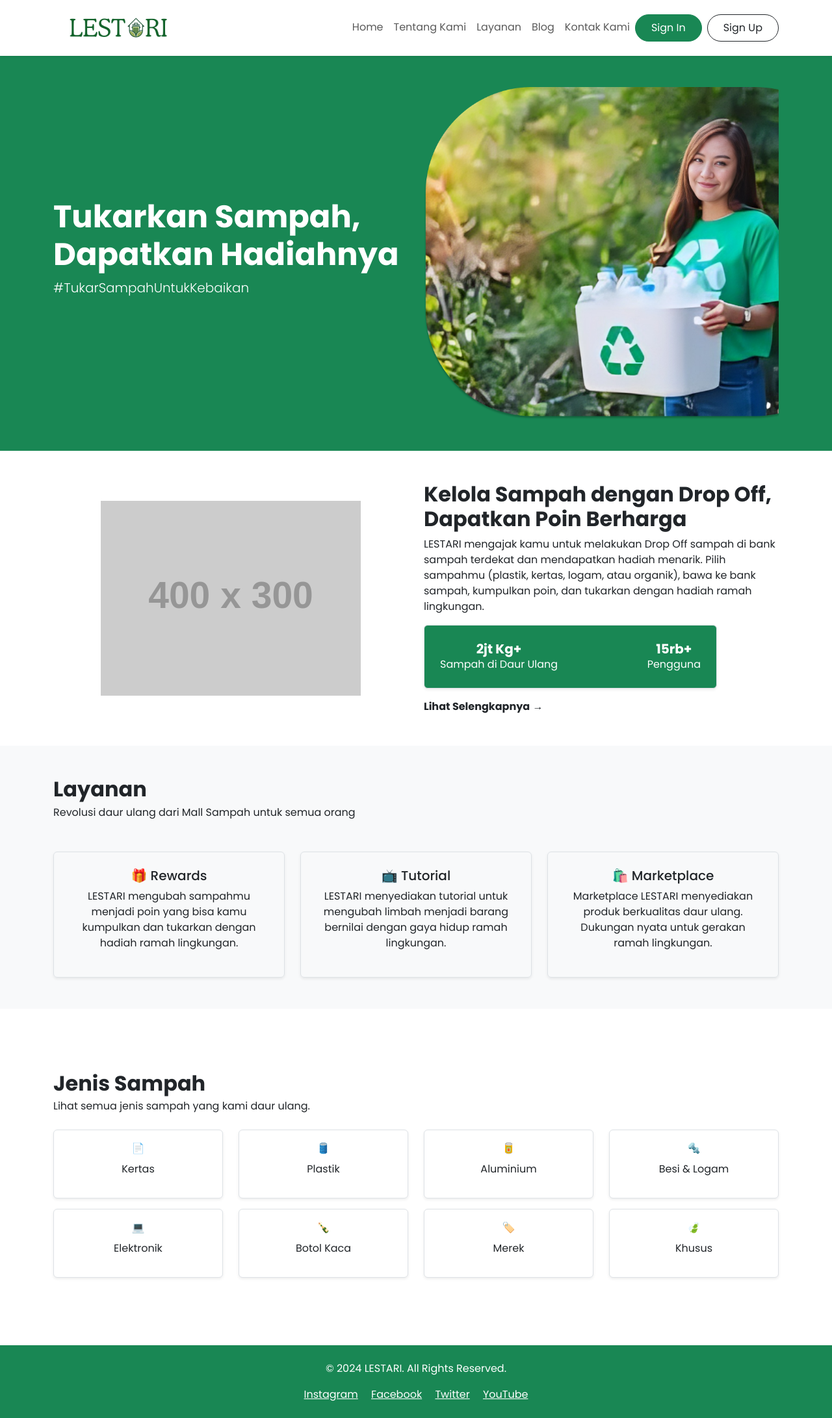
After one commit to sceptzrion/Lestari, a PHP site: page /landingpage.php in a window 1280 px wide. The commit adds this page. Shown: the whole page at 65% size. Run offline with PHP 8.4, Linux system fonts and the light colour scheme; grey boxes labelled with a size stand in for pictures from a placeholder-image service; some libraries are stand-ins or nearby versions.

Commit message:
create landing page

```diff
--- /dev/null
+++ b/landingpage.php
@@ -0,0 +1,192 @@
+<!DOCTYPE html>
+<html lang="en">
+  <head>
+    <meta charset="UTF-8" />
+    <meta name="viewport" content="width=device-width, initial-scale=1.0" />
+    <title>Landing Page</title>
+    <!-- Google Fonts -->
+    <link href="https://fonts.googleapis.com/css2?family=Poppins:wght@300;400;500;600;700&display=swap" rel="stylesheet" />
+    <!-- Bootstrap CSS -->
+    <link href="https://cdn.jsdelivr.net/npm/bootstrap@5.3.0/dist/css/bootstrap.min.css" rel="stylesheet" />
+    <style>
+      body {
+        font-family: "Poppins", sans-serif;
+      }
+    </style>
+  </head>
+  <body>
+    <!-- Navbar -->
+    <nav class="navbar navbar-expand-lg navbar-light bg-white shadow-sm py-1">
+      <div class="container">
+        <a href="." class="">
+          <img src="./images/Logo.png" alt="Logo Lestari">
+        </a>
+        <button class="navbar-toggler" type="button" data-bs-toggle="collapse" data-bs-target="#navbarNav" aria-controls="navbarNav" aria-expanded="false" aria-label="Toggle navigation">
+          <span class="navbar-toggler-icon"></span>
+        </button>
+        <div class="collapse navbar-collapse" id="navbarNav">
+          <ul class="navbar-nav ms-auto">
+            <li class="nav-item"><a class="nav-link" href="#">Home</a></li>
+            <li class="nav-item"><a class="nav-link" href="#">Tentang Kami</a></li>
+            <li class="nav-item"><a class="nav-link" href="#">Layanan</a></li>
+            <li class="nav-item"><a class="nav-link" href="#">Blog</a></li>
+            <li class="nav-item"><a class="nav-link" href="#">Kontak Kami</a></li>
+            <a class="btn btn-success rounded-pill px-4 py-2 me-2" href="#">Sign In</a>
+            <a class="btn btn-outline-dark rounded-pill px-4 py-2" href="#">Sign Up</a>
+          </ul>
+        </div>
+      </div>
+    </nav>
+
+    <!-- Hero Section -->
+    <section class="bg-success text-white py-5 ">
+      <div class="container text-center text-lg-start">
+        <div class="row align-items-center">
+          <div class="col-lg-6">
+            <h1 class="display-5 fw-bold">Tukarkan Sampah, Dapatkan Hadiahnya</h1>
+            <p class="lead">#TukarSampahUntukKebaikan</p>
+          </div>
+          <div class="col-lg-6 text-center ">
+            <img src="./images/hero banner.png" alt="Hero Image" class="img-fluid rounded" />
+          </div>
+        </div>
+      </div>
+    </section>
+
+    <!-- About Section -->
+    <section class="py-5">
+      <div class="container">
+        <div class="row align-items-center">
+          <div class="col-lg-6 text-center">
+            <img src="https://placehold.co/400x300" alt="Drop Off" class="img-fluid" />
+          </div>
+          <div class="col-lg-6">
+            <h2 class="fw-bold">Kelola Sampah dengan Drop Off, Dapatkan Poin Berharga</h2>
+            <p class="text-justify">
+                LESTARI mengajak kamu untuk melakukan Drop Off sampah di bank sampah terdekat dan mendapatkan hadiah menarik. Pilih sampahmu (plastik, kertas, logam, atau organik), bawa ke bank sampah, kumpulkan poin, dan tukarkan dengan
+              hadiah ramah lingkungan.
+            </p>
+
+            <div class="row justify-content-start mb-3">
+              <div class="col-md-10">
+                <div class="p-4 border rounded shadow-sm bg-success text-white d-flex justify-content-between align-items-center">
+                  <div>
+                    <h5 class="text-center fw-bold mb-0">2jt Kg+</h5>
+                    <p class="text-center mb-0">Sampah di Daur Ulang</p>
+                  </div>
+                  <div>
+                    <h5 class="text-center fw-bold mb-0">15rb+</h5>
+                    <p class="text-lg-start mb-0">Pengguna</p>
+                  </div>
+                </div>
+              </div>
+            </div>
+
+            <div class="lihat-selengkapnya mt-2"><strong>Lihat Selengkapnya</strong> →</div>
+          </div>
+        </div>
+      </div>
+    </section>
+
+    <!-- Services Section -->
+    <section class="py-5 bg-light">
+      <div class="container text-center">
+        <h2 class="fw-bold mb-1 text-lg-start">Layanan</h2>
+        <p class="text-lg-start">Revolusi daur ulang dari Mall Sampah untuk semua orang</p>
+        <div class="row g-4 mt-4">
+          <div class="col-md-4">
+            <div class="p-4 border rounded shadow-sm">
+              <h5>🎁 Rewards</h5>
+              <p>LESTARI mengubah sampahmu menjadi poin yang bisa kamu kumpulkan dan tukarkan dengan hadiah ramah lingkungan.</p>
+            </div>
+          </div>
+          <div class="col-md-4">
+            <div class="p-4 border rounded shadow-sm">
+              <h5>📺 Tutorial</h5>
+              <p>LESTARI menyediakan tutorial untuk mengubah limbah menjadi barang bernilai dengan gaya hidup ramah lingkungan.</p>
+            </div>
+          </div>
+          <div class="col-md-4">
+            <div class="p-4 border rounded shadow-sm">
+              <h5>🛍️ Marketplace</h5>
+              <p>Marketplace LESTARI menyediakan produk berkualitas daur ulang. Dukungan nyata untuk gerakan ramah lingkungan.</p>
+            </div>
+          </div>
+        </div>
+      </div>
+    </section>
+
+    <!-- Jenis sampah Section -->
+    <section class="py-5">
+        <div class="container text-center my-5">
+            <h2 class="fw-bold mb-1 text-lg-start">Jenis Sampah</h2>
+            <p class="text-lg-start">Lihat semua jenis sampah yang kami daur ulang.</p>
+            <div class="row">
+              <div class="col-md-3 col-sm-6 my-2">
+                <div class="card p-3 border border rounded shadow-sm">
+                  <div class="icon mb-2">📄</div>
+                  <p>Kertas</p>
+                </div>
+              </div>
+              <div class="col-md-3 col-sm-6 my-2">
+                <div class="card p-3 border rounded shadow-sm">
+                  <div class="icon mb-2">🛢️</div>
+                  <p>Plastik</p>
+                </div>
+              </div>
+              <div class="col-md-3 col-sm-6 my-2">
+                <div class="card p-3 border rounded shadow-sm">
+                  <div class="icon mb-2">🥫</div>
+                  <p>Aluminium</p>
+                </div>
+              </div>
+              <div class="col-md-3 col-sm-6 my-2">
+                <div class="card p-3 border rounded shadow-sm">
+                  <div class="icon mb-2">🔩</div>
+                  <p>Besi & Logam</p>
+                </div>
+              </div>
+              <div class="col-md-3 col-sm-6 my-2">
+                <div class="card p-3 border rounded shadow-sm">
+                  <div class="icon mb-2">💻</div>
+                  <p>Elektronik</p>
+                </div>
+              </div>
+              <div class="col-md-3 col-sm-6 my-2">
+                <div class="card p-3 border rounded shadow-sm">
+                  <div class="icon mb-2">🍾</div>
+                  <p>Botol Kaca</p>
+                </div>
+              </div>
+              <div class="col-md-3 col-sm-6 my-2">
+                <div class="card p-3 border rounded shadow-sm">
+                  <div class="icon mb-2">🏷️</div>
+                  <p>Merek</p>
+                </div>
+              </div>
+              <div class="col-md-3 col-sm-6 my-2">
+                <div class="card p-3 border rounded shadow-sm">
+                  <div class="icon mb-2">🍃</div>
+                  <p>Khusus</p>
+                </div>
+              </div>
+            </div>
+          </div>
+      </section>
+
+    <!-- Footer -->
+    <footer class="bg-success text-white py-4">
+      <div class="container text-center">
+        <p>&copy; 2024 LESTARI. All Rights Reserved.</p>
+        <div class="mt-2">
+          <a href="#" class="text-white me-3">Instagram</a>
+          <a href="#" class="text-white me-3">Facebook</a>
+          <a href="#" class="text-white me-3">Twitter</a>
+          <a href="#" class="text-white">YouTube</a>
+        </div>
+      </div>
+    </footer>
+
+    <script src="https://cdn.jsdelivr.net/npm/bootstrap@5.3.0/dist/js/bootstrap.bundle.min.js"></script>
+  </body>
+</html>
```
Also changed, not shown: user/login.php (+2 -5 lines).
